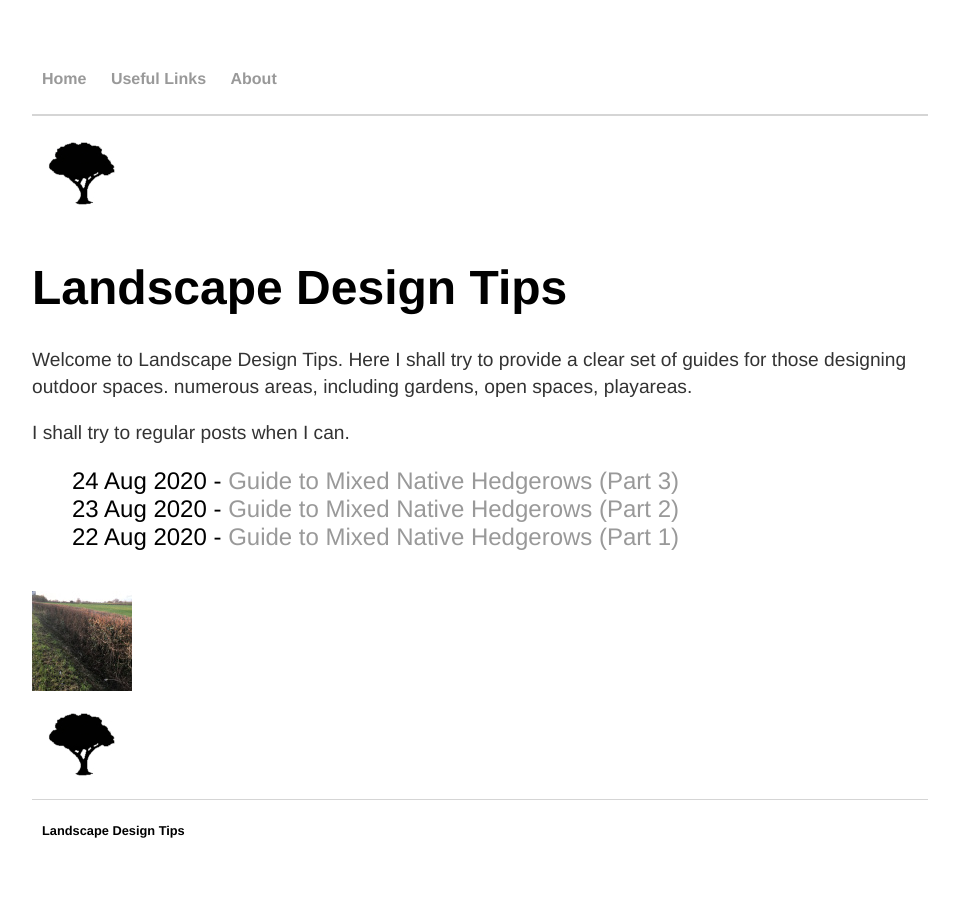
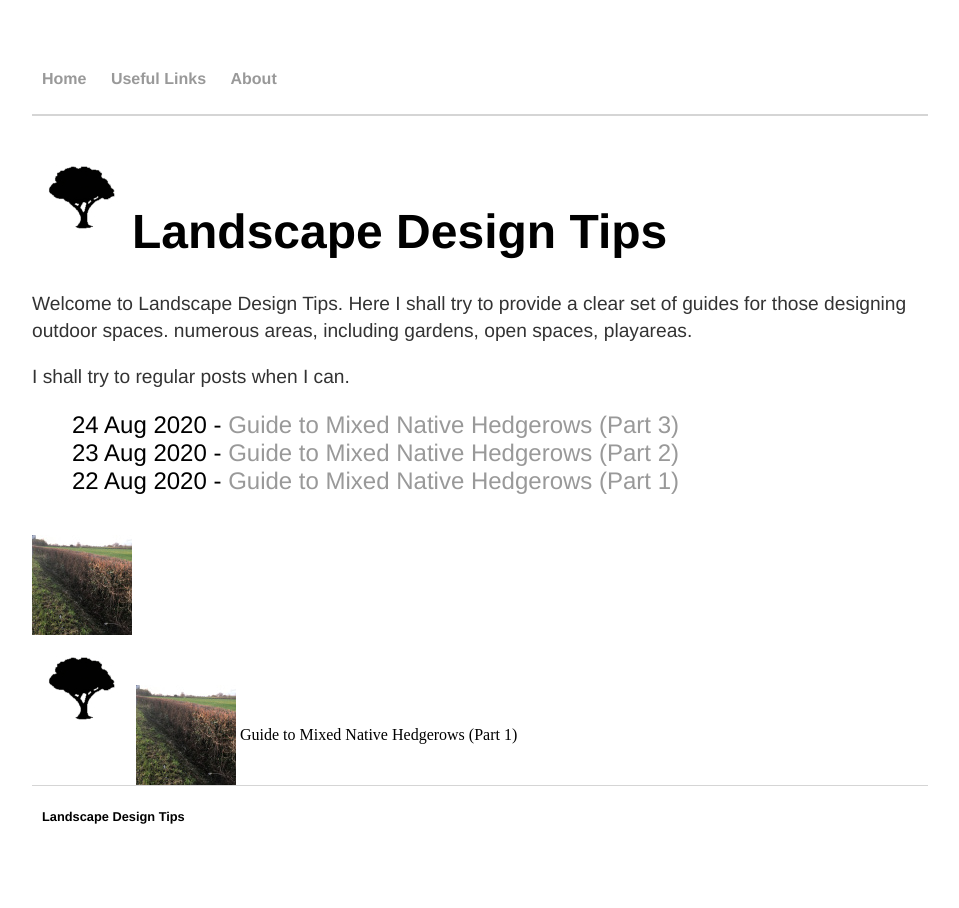
Before and after one commit to Quixoty/ORIG, a Jekyll site: the page built from index.html, in a window 1280 px wide. Shown: the whole page, without its empty margins (160-1119 px from the left). Built offline with Jekyll 4.4.1, drawn with Linux system fonts in a browser that asks for light colours.

Commit message:
Update index.html

```diff
--- a/index.html
+++ b/index.html
@@ -3,8 +3,7 @@
 title: Landscape Design Tips
 ---
 <div class="blurb">
-	<img src="/assets/images/tree-100.JPG" alt="hi" class="inline"/>
-	<h1>Landscape Design Tips</h1>
+	<h1><img src="/assets/images/tree-100.JPG" alt="hi" class="inline"/>Landscape Design Tips</h1>
 	<p></p>
 	<p></p>
 	<p>Welcome to Landscape Design Tips. Here I shall try to provide a clear set of guides for those designing outdoor spaces. numerous areas, including gardens, open spaces, playareas.</p>
@@ -25,3 +24,6 @@
 </div><!-- /.blurb -->
 
 <img src="/assets/images/tree-100.JPG" alt="hi" class="inline"/>
+
+<img src="/assets/images/nativehedge1-100.JPG" style="vertical-align: middle;" width="100px"/>
+<span style="vertical-align: middle;">Guide to Mixed Native Hedgerows (Part 1)</span>
```
